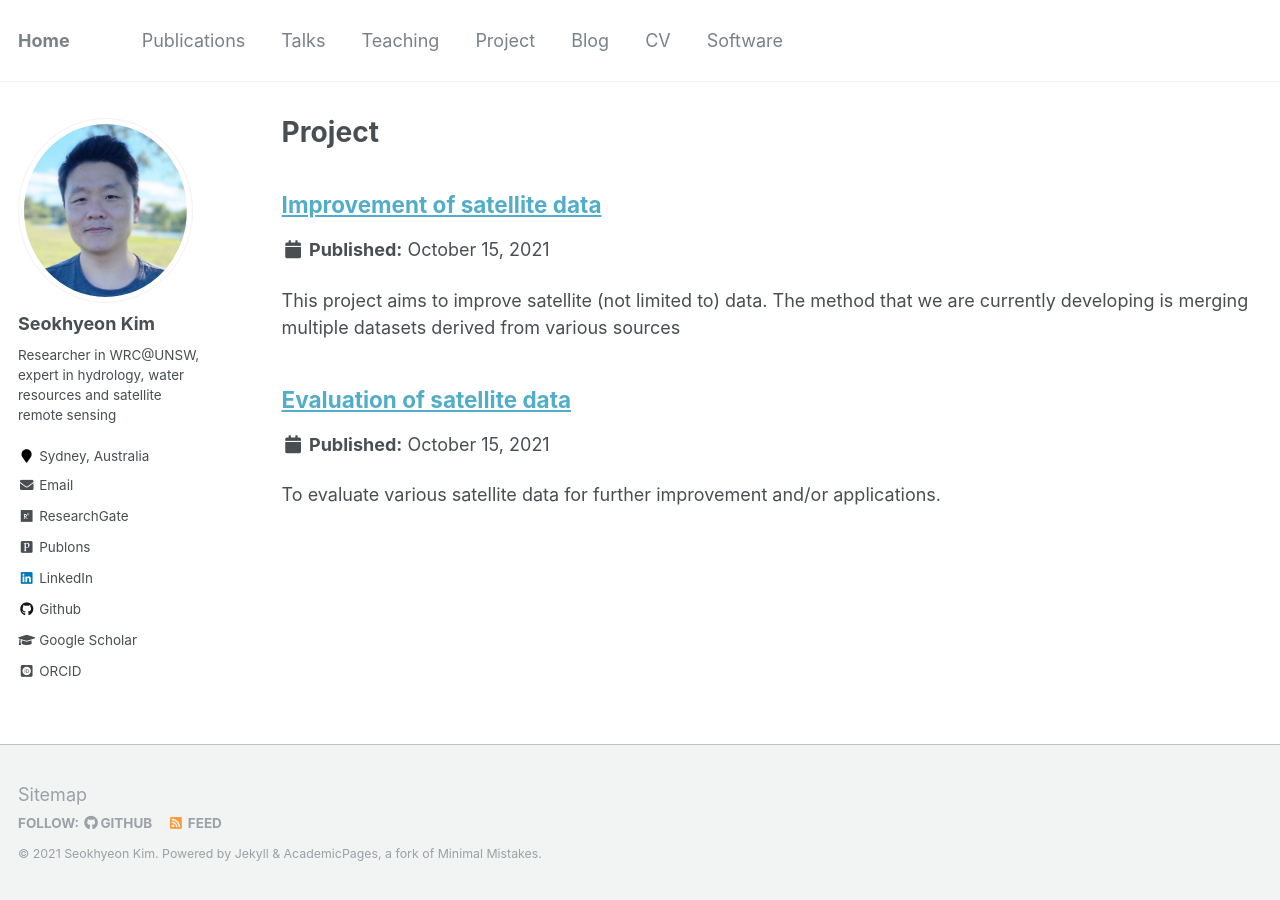
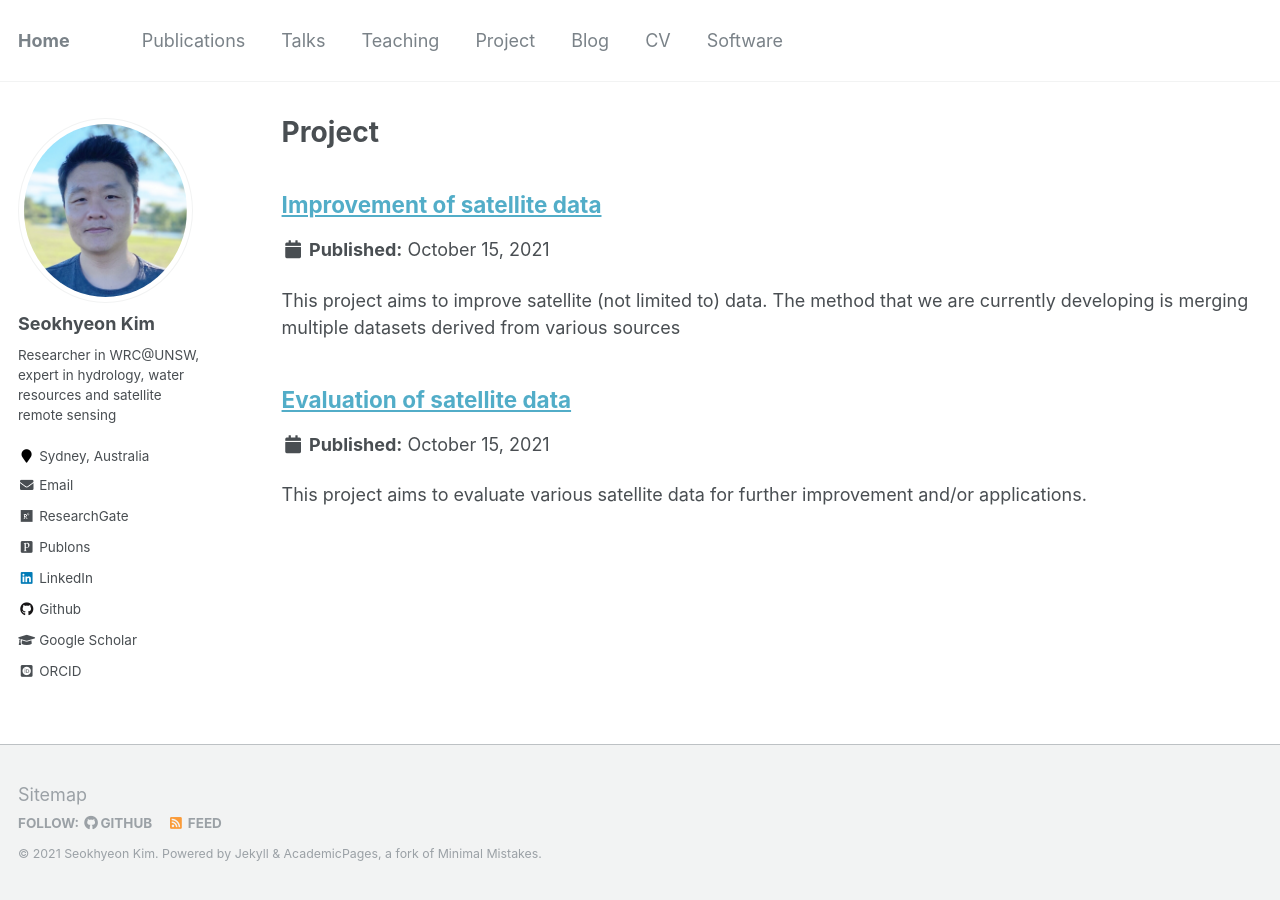
Before and after one commit to uawds/SanghoonJunWater.github.io, a Jekyll site: the page built from _pages/portfolio.html, in a window 1280 px wide. Built offline with Jekyll 4.4.1, drawn with Linux system fonts in a browser that asks for light colours; some web fonts are replaced.

Commit message:
Update project-2_dataVal.md

```diff
--- a/_portfolio/project-2_dataVal.md
+++ b/_portfolio/project-2_dataVal.md
@@ -1,6 +1,6 @@
 ---
 title: "Evaluation of satellite data"
-excerpt: "To evaluate various satellite data for further improvement and/or applications."
+excerpt: "This project aims to evaluate various satellite data for further improvement and/or applications."
 collection: project
 ---
 ## Goal
```
